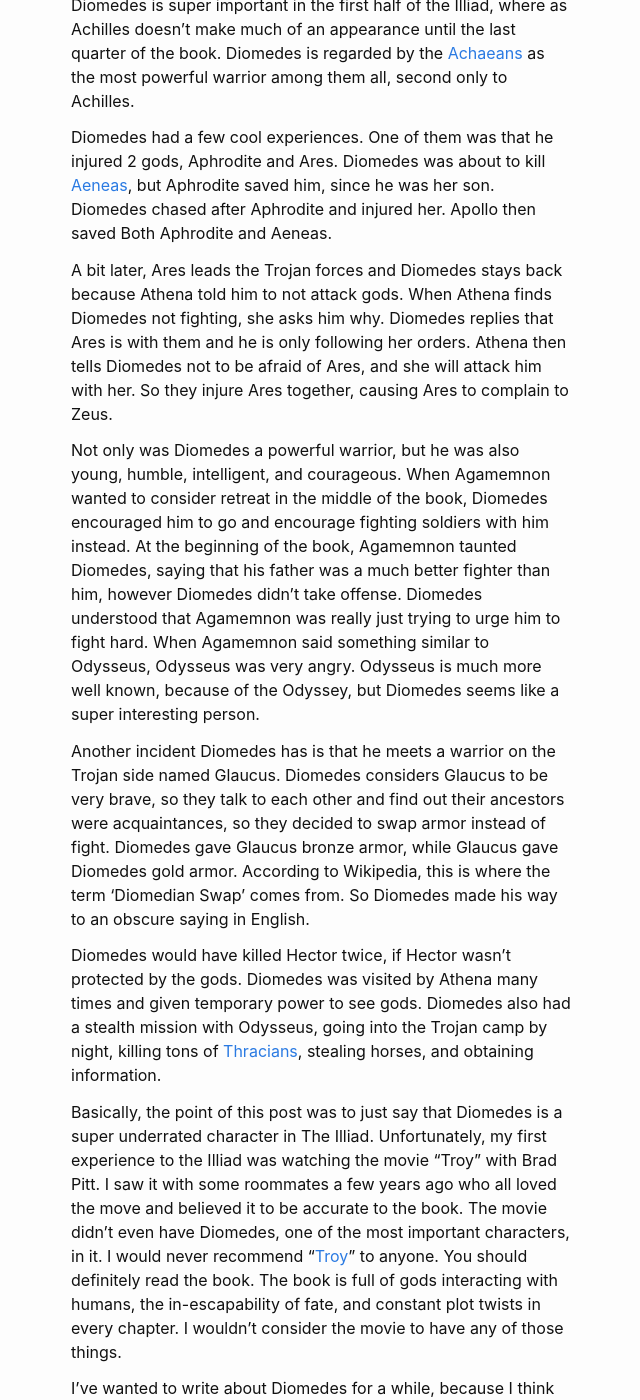
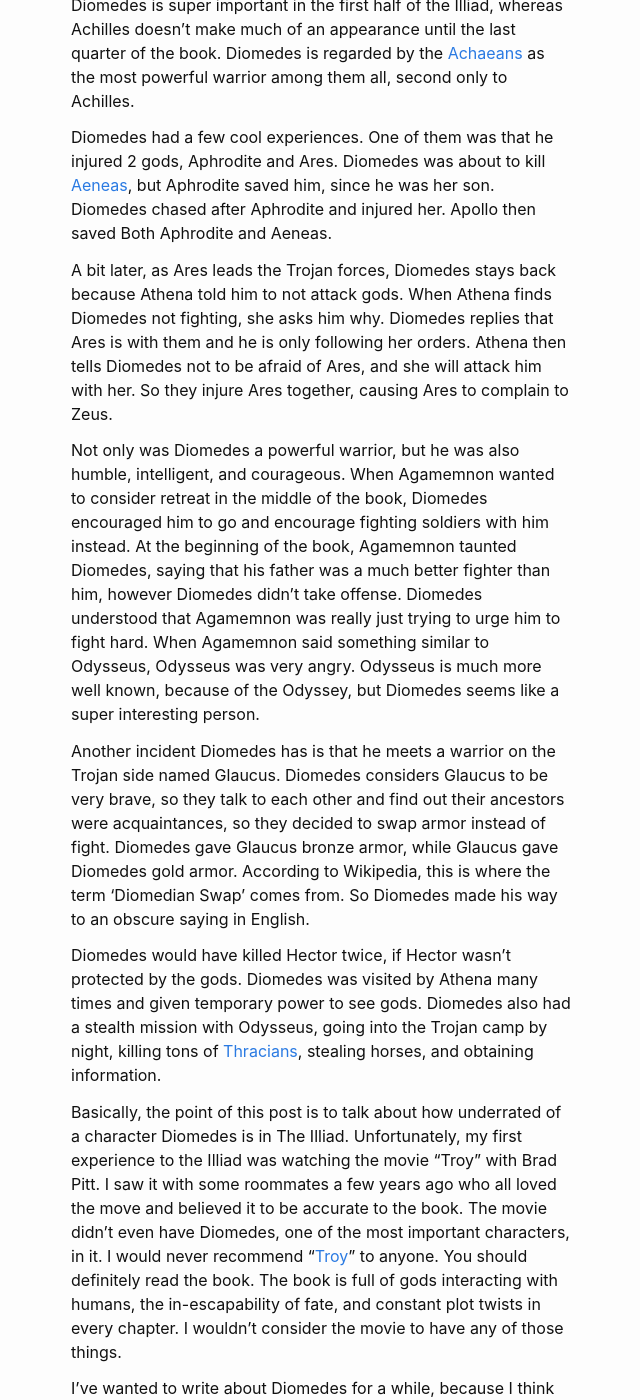
Before and after one commit to alanxoc3/alanxoc3.github.io, a Jekyll site: the page built from _posts/2020-01-05-diomedes.md, in a window 1280 px wide and 1400 px high, scrolled down 221 px. Shown: the whole window, without its empty margins (319-959 px from the left). Built offline with Jekyll 4.4.1, drawn with Linux system fonts in a browser that asks for light colours; some of the changed text lies outside the part shown.

Commit message:
Spelling fixes.

```diff
--- a/_posts/2020-01-05-diomedes.md
+++ b/_posts/2020-01-05-diomedes.md
@@ -3,10 +3,11 @@ layout: post
 title: Diomedes.
 caption: The lesser known Trojan hero.
 tags: [homer]
+updated: 2020-01-06
 ---
 Diomedes is one of the most important characters in the Illiad, but I had never
 heard of him until I started reading the book. Diomedes is super important in
-the first half of the Illiad, where as Achilles doesn't make much of an
+the first half of the Illiad, whereas Achilles doesn't make much of an
 appearance until the last quarter of the book. Diomedes is regarded by the
 [Achaeans](https://en.wikipedia.org/wiki/Names_of_the_Greeks) as the most
 powerful warrior among them all, second only to Achilles.
@@ -17,22 +18,22 @@ Aphrodite and Ares. Diomedes was about to kill
 he was her son. Diomedes chased after Aphrodite and injured her. Apollo then
 saved Both Aphrodite and Aeneas.
 
-A bit later, Ares leads the Trojan forces and Diomedes stays back because
+A bit later, as Ares leads the Trojan forces, Diomedes stays back because
 Athena told him to not attack gods. When Athena finds Diomedes not fighting,
 she asks him why. Diomedes replies that Ares is with them and he is only
 following her orders. Athena then tells Diomedes not to be afraid of Ares, and
 she will attack him with her. So they injure Ares together, causing Ares to
 complain to Zeus.
 
-Not only was Diomedes a powerful warrior, but he was also young, humble,
-intelligent, and courageous. When Agamemnon wanted to consider retreat in the
-middle of the book, Diomedes encouraged him to go and encourage fighting
-soldiers with him instead. At the beginning of the book, Agamemnon taunted
-Diomedes, saying that his father was a much better fighter than him, however
-Diomedes didn't take offense. Diomedes understood that Agamemnon was really
-just trying to urge him to fight hard. When Agamemnon said something similar to
-Odysseus, Odysseus was very angry. Odysseus is much more well known, because of
-the Odyssey, but Diomedes seems like a super interesting person.
+Not only was Diomedes a powerful warrior, but he was also humble, intelligent,
+and courageous. When Agamemnon wanted to consider retreat in the middle of the
+book, Diomedes encouraged him to go and encourage fighting soldiers with him
+instead. At the beginning of the book, Agamemnon taunted Diomedes, saying that
+his father was a much better fighter than him, however Diomedes didn't take
+offense. Diomedes understood that Agamemnon was really just trying to urge him
+to fight hard. When Agamemnon said something similar to Odysseus, Odysseus was
+very angry. Odysseus is much more well known, because of the Odyssey, but
+Diomedes seems like a super interesting person.
 
 Another incident Diomedes has is that he meets a warrior on the Trojan side
 named Glaucus. Diomedes considers Glaucus to be very brave, so they talk to
@@ -49,8 +50,8 @@ Trojan camp by night, killing tons of
 [Thracians](https://en.wikipedia.org/wiki/Thracians), stealing horses, and
 obtaining information.
 
-Basically, the point of this post was to just say that Diomedes is a super
-underrated character in The Illiad. Unfortunately, my first experience to the
+Basically, the point of this post is to talk about how underrated of a
+character Diomedes is in The Illiad. Unfortunately, my first experience to the
 Illiad was watching the movie "Troy" with Brad Pitt. I saw it with some
 roommates a few years ago who all loved the move and believed it to be accurate
 to the book. The movie didn't even have Diomedes, one of the most important
```
Also changed, not shown: _posts/2020-01-06-mr-crocodiles-pond.md (+1 -1 lines).
